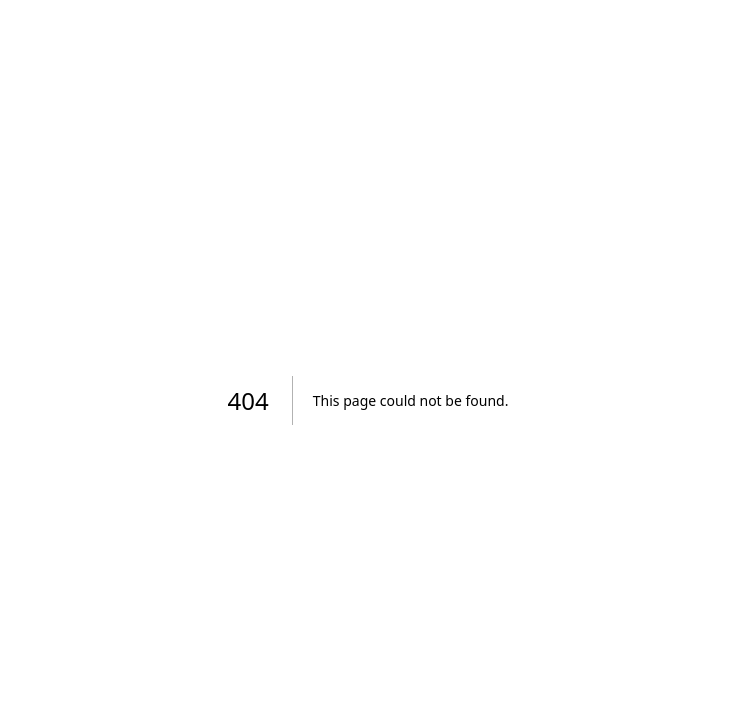
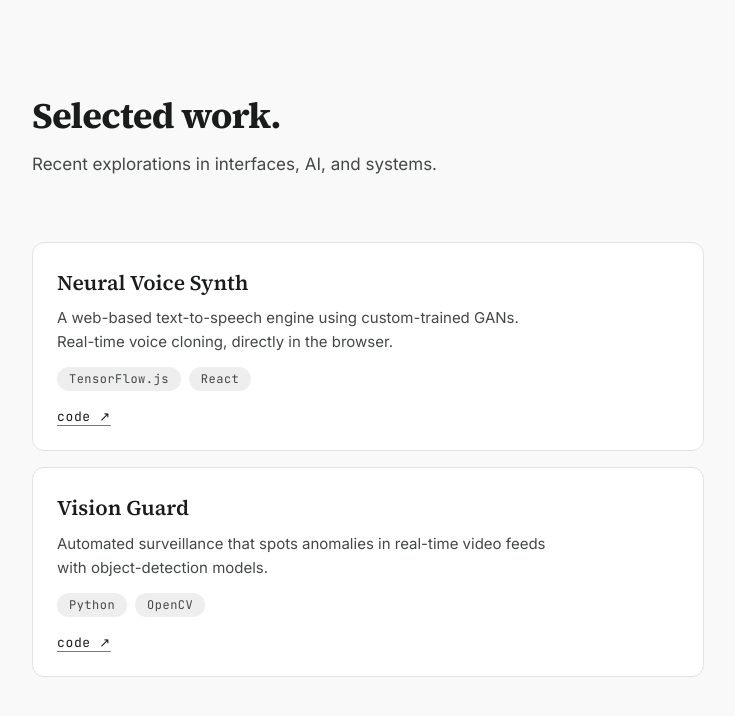
Before and after one commit to harshsH-28/my-portfolio, a Next.js app: page /projects in a window 1280 px wide. Before the commit this address had no page. Shown: the top 716 px of the page, without its empty margins (272-1007 px from the left). Built offline with nearby package versions, Linux system fonts and the light colour scheme.

Commit message:
feat: add Projects page with cards

```diff
--- /dev/null
+++ b/src/app/projects/page.tsx
@@ -0,0 +1,26 @@
+import { ProjectCard } from "@/components/ProjectCard";
+import { Reveal } from "@/components/Reveal";
+import { PROJECTS } from "@/lib/portfolio-data";
+import type { Metadata } from "next";
+
+export const metadata: Metadata = { title: "projects" };
+
+export default function ProjectsPage() {
+  return (
+    <main className="mx-auto max-w-[720px] px-6 pb-32 pt-16 md:pt-24">
+      <Reveal>
+        <h1 className="font-serif text-4xl font-bold tracking-[-0.02em] text-ink">
+          Selected work.
+        </h1>
+        <p className="mt-4 text-[17px] text-ink-muted">
+          Recent explorations in interfaces, AI, and systems.
+        </p>
+      </Reveal>
+      <div className="mt-16 flex flex-col gap-4">
+        {PROJECTS.map((project, index) => (
+          <ProjectCard key={project.id} project={project} index={index} />
+        ))}
+      </div>
+    </main>
+  );
+}
--- /dev/null
+++ b/src/components/ProjectCard.tsx
@@ -0,0 +1,60 @@
+"use client";
+
+import { Chip } from "@/components/Chip";
+import type { PROJECTS } from "@/lib/portfolio-data";
+import { motion } from "framer-motion";
+
+type Project = (typeof PROJECTS)[number];
+
+/** Full-width project card: surface bg, hairline border, 12px radius. */
+export function ProjectCard({
+  project,
+  index,
+}: {
+  project: Project;
+  index: number;
+}) {
+  return (
+    <motion.article
+      initial={{ opacity: 0, y: 8 }}
+      whileInView={{ opacity: 1, y: 0 }}
+      viewport={{ once: true, margin: "-40px" }}
+      transition={{ duration: 0.45, ease: "easeOut", delay: index * 0.06 }}
+      className="flex flex-col gap-2 rounded-xl border border-hairline bg-surface p-6"
+    >
+      <h2 className="font-serif text-[21px] font-semibold text-ink">{project.title}</h2>
+      <p className="max-w-[52ch] text-[15px] leading-relaxed text-ink-muted">
+        {project.description}
+      </p>
+      <div className="mt-1 flex flex-wrap gap-2">
+        {project.tags.map((tag) => (
+          <Chip key={tag}>{tag}</Chip>
+        ))}
+      </div>
+      {(project.repo || project.live) && (
+        <div className="mt-2 flex gap-5 font-mono text-[13px] tracking-[0.05em]">
+          {project.repo && (
+            <a
+              href={project.repo}
+              target="_blank"
+              rel="noreferrer"
+              className="text-ink underline decoration-ink-faint underline-offset-4 transition-colors hover:decoration-ink"
+            >
+              code ↗
+            </a>
+          )}
+          {project.live && (
+            <a
+              href={project.live}
+              target="_blank"
+              rel="noreferrer"
+              className="text-ink underline decoration-ink-faint underline-offset-4 transition-colors hover:decoration-ink"
+            >
+              live ↗
+            </a>
+          )}
+        </div>
+      )}
+    </motion.article>
+  );
+}
```
Also changed, not shown: 1 other file (tests, documents, lock files or other folders).
